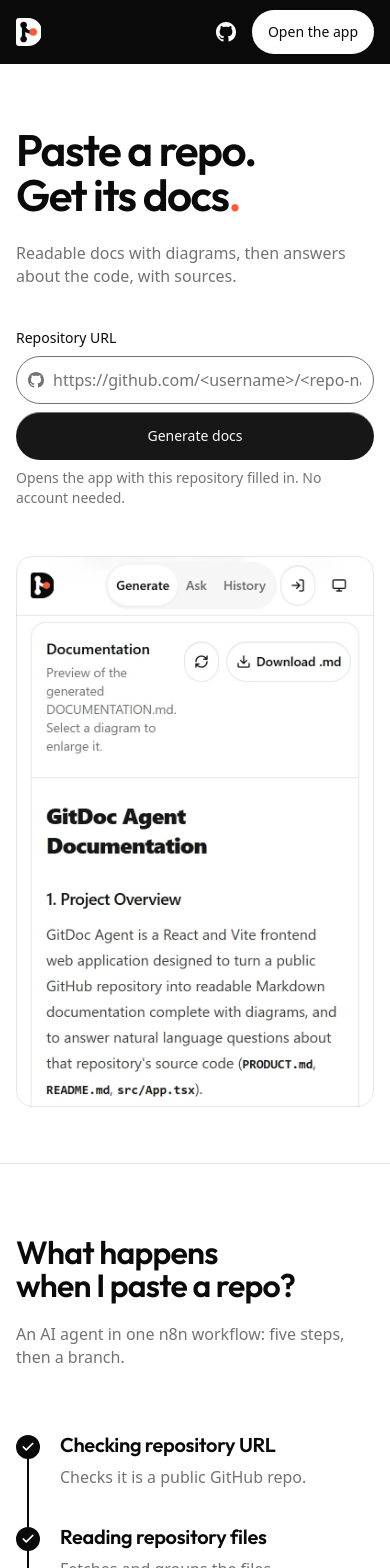
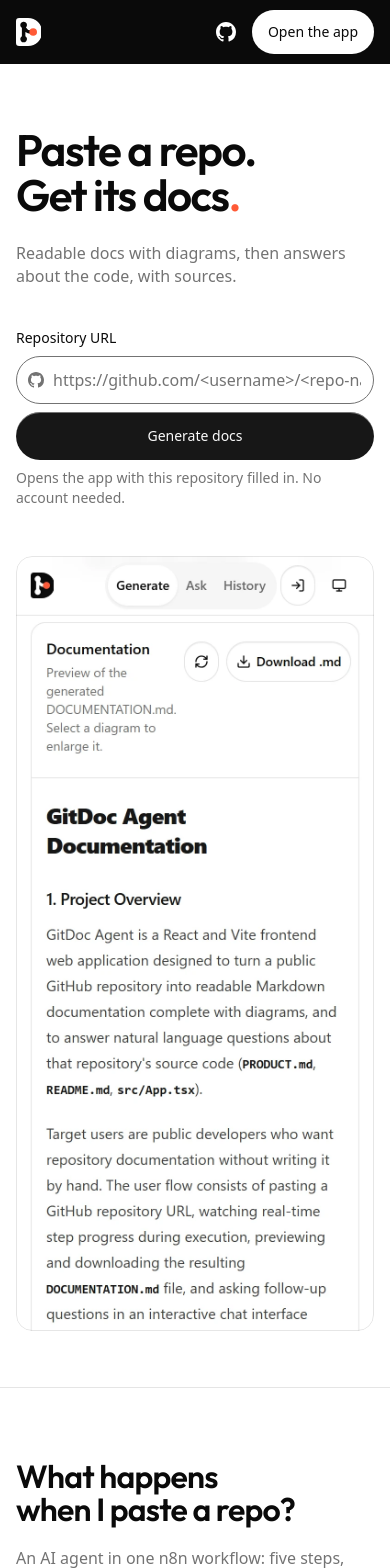
Before and after one commit to WWH16/GitDoc-Agent, a React (Vite) app: page / in a window 390 px wide. Shown: the top 1568 px of the page. Built offline with nearby package versions, Linux system fonts and the light colour scheme.

Commit message:
fix(landing): show screenshots whole instead of zoomed crops

```diff
--- a/src/landing.css
+++ b/src/landing.css
@@ -1,8 +1,9 @@
 /* Hallmark · shape: Conversational FAQ, draw a33a7e (pricing swapped for the limits table; close on the run-it code, no band) · genre: modern-minimal · theme: brand · redesign: full
  * paper: oklch(1 0 0) · accent: oklch(0.684 0.207 33.86) · display: Outfit · body: system-ui · hero: Stage · nav: slab · footer: statement · signature: the run drawn as a git branch, commits forking into the docs and the Ask index
- * axes: light/geometric-sans/chromatic-orange · posture: restrained · contrast: pass · fold: pass · imagery: screenshots 3 (light and dark, captured from the running app) · v2.0.0 */
+ * axes: light/geometric-sans/chromatic-orange · posture: restrained · contrast: pass · fold: pass · imagery: screenshots 3, whole, never cropped (light and dark, phone captures under 40rem; captured from the running app) · v2.0.0 */
 /* Hallmark · pre-emit critique: P4 H4 E4 S5 R4 V4 · weakest: P, a docs tool has little to argue; every head is a question the page answers with the product itself */
 /* Hallmark · waive 38iii · brand signature, placed once, in the hero head · the orange full stop is the logo's commit dot, the one mark the brand guide gives orange */
+/* Hallmark · waive 79 · hero is Stage, centred, about 205px above and 225px below the content at 1440 x 900 · the owner asked for whole screenshots, never zoomed or cropped, and a whole 16:10 screen is shorter than the fold */
 /* Hallmark · dismissed F18 · data-slot="button" is shadcn's component marker on the copy buttons, not a picture slot */
 /* Hallmark · dropped #features, onClick={restart} · the features anchor and the Replay control belonged to the drawn demo the screenshots replace */
 /* Hallmark · reworded every section head into the question it answers ("One repository in, two things out" to "What happens when I paste a repo?", "Run it locally" to "How do I run it?", "Ask, and see where the answer came from" to "Can I ask about the code?", "2. Add your n8n keys" to "2. Add your keys", "3. Start the app" to "4. Start it"; id features dropped) · the shape is Conversational FAQ; the Pinecone and keys copy was out of date */
@@ -117,7 +118,8 @@
   }
   .shot > img {
     display: block;
-    max-width: none;
+    width: 100%;
+    height: auto;
   }
   .shot::after {
     content: "";
--- a/src/landing.tsx
+++ b/src/landing.tsx
@@ -104,44 +104,37 @@
   )
 }
 
-/** A region of a capture: `x`, `y` and `w` in the capture's CSS pixels (`base` wide, `tall` high), shown in a frame at
- *  `ratio`. Captures are 2x. */
-type Crop = { file: string; x?: number; y?: number; w: number; ratio: number; base?: number; tall?: number }
+// Pixel sizes of the 2x captures in public/landing: a 1440 x 900 screen, a 390 x 844 phone
+const SCREEN = [2880, 1800] as const
+const PHONE = [780, 1688] as const
 
-/** A screenshot of the running app, cropped. Below 40rem the `phone` crop (a 390px-wide capture) replaces it,
- *  so a phone never gets a picture of words too small to read. */
+/** A whole screenshot of the running app, never cropped or zoomed. Below 40rem the `phone` capture takes its place. */
 function Shot({
   name,
   alt,
-  desktop,
+  size = SCREEN,
   phone,
   priority = false,
   className,
 }: {
   name: string
   alt: string
-  desktop: Crop
-  phone?: Crop
+  size?: readonly [number, number]
+  phone?: string
   priority?: boolean
   className?: string
 }) {
   const small = usePhone()
-  const { file, x = 0, y = 0, w, ratio, base = 1440, tall = base === 1440 ? 900 : 844 } = small && phone ? phone : desktop
-  const img: CSSProperties = {
-    position: 'absolute',
-    width: `${(base / w) * 100}%`,
-    left: `${(-x / w) * 100}%`,
-    top: `${(-y / (w / ratio)) * 100}%`,
-  }
+  const file = small && phone ? phone : name
+  const [width, height] = small && phone ? PHONE : size
   return (
-    <figure className={cn('shot', className)} style={{ aspectRatio: ratio }} data-slot={name} data-kind="product" data-alt={alt}>
+    <figure className={cn('shot', className)} data-slot={name}>
       <img
         key={file}
         src={`/landing/${file}-${DARK ? 'dark' : 'light'}.webp`}
         alt={alt}
-        width={base * 2}
-        height={tall * 2}
-        style={img}
+        width={width}
+        height={height}
         loading={priority ? 'eager' : 'lazy'}
         fetchPriority={priority ? 'high' : 'auto'}
         decoding="async"
@@ -150,7 +143,7 @@
   )
 }
 
-// Stage: the head on about five and a half columns, the product on the rest
+// Stage: the head beside the whole Generate screen, centred in the first screen
 function Hero() {
   return (
     <section id="top" className="pt-16 pb-[var(--section-gap-s)] lg:flex lg:min-h-[calc(100dvh-4rem)] lg:items-center lg:py-16">
@@ -191,10 +184,9 @@
         <Shot
           name="generate"
           alt="The documentation GitDoc Agent wrote for its own repository, fresh from a run"
-          desktop={{ file: 'generate', x: 440, y: 90, w: 760, ratio: 4 / 3 }}
-          phone={{ file: 'generate-phone', w: 390, ratio: 390 / 600, base: 390 }}
+          phone="generate-phone"
           priority
-          className="min-w-0 lg:-mr-[var(--gutter)] lg:rounded-r-none"
+          className="min-w-0"
         />
       </div>
     </section>
@@ -400,17 +392,13 @@
         <Shot
           name="ask"
           alt="The Ask tab answering where the n8n keys are added to requests, with vite.config.ts as its source"
-          desktop={{ file: 'ask', x: 230, y: 150, w: 1000, ratio: 16 / 9 }}
-          phone={{ file: 'ask-phone', y: 64, w: 390, ratio: 390 / 700, base: 390 }}
+          phone="ask-phone"
           className="mt-16"
         />
       </div>
     </section>
   )
 }
-
-// The sign-up dialog is captured on its own, at its real size (416 x 312)
-const SIGNUP = { w: 416, ratio: 416 / 312, base: 416, tall: 312 }
 
 // Split, the picture on the left this once
 function Private() {
@@ -420,7 +408,7 @@
         <Shot
           name="signup"
           alt="The Create an account dialog, offering to keep this browser's one doc on any device"
-          desktop={{ file: 'signup', ...SIGNUP }}
+          size={[832, 624]}
           className="mx-auto w-full max-w-[34rem] min-w-0"
         />
         <div className="min-w-0">
@@ -448,12 +436,6 @@
           No. If its code has not changed, the docs come back at once.
         </p>
         <p className="mt-6 text-muted-foreground">Press Regenerate when you want a fresh run.</p>
-        <Shot
-          name="cache"
-          alt="The docs card saying Loaded from cache, beside its Regenerate and Download buttons"
-          desktop={{ file: 'cache', x: 440, y: 100, w: 990, ratio: 990 / 125 }}
-          className="mt-12 hidden sm:block"
-        />
       </div>
     </section>
   )
```
Also changed, not shown: public/landing/cache-dark.webp (deleted), public/landing/cache-light.webp (deleted).
